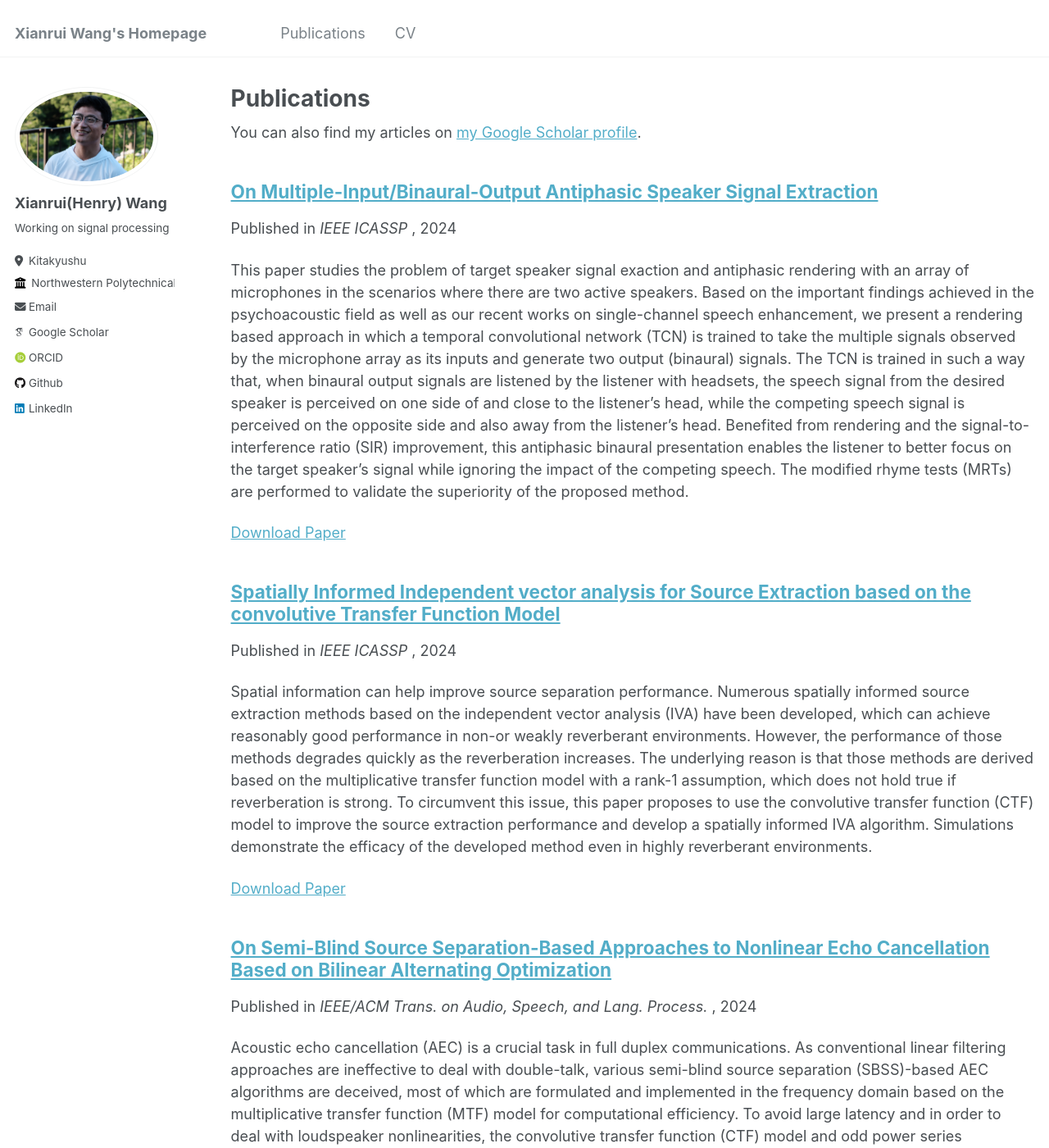
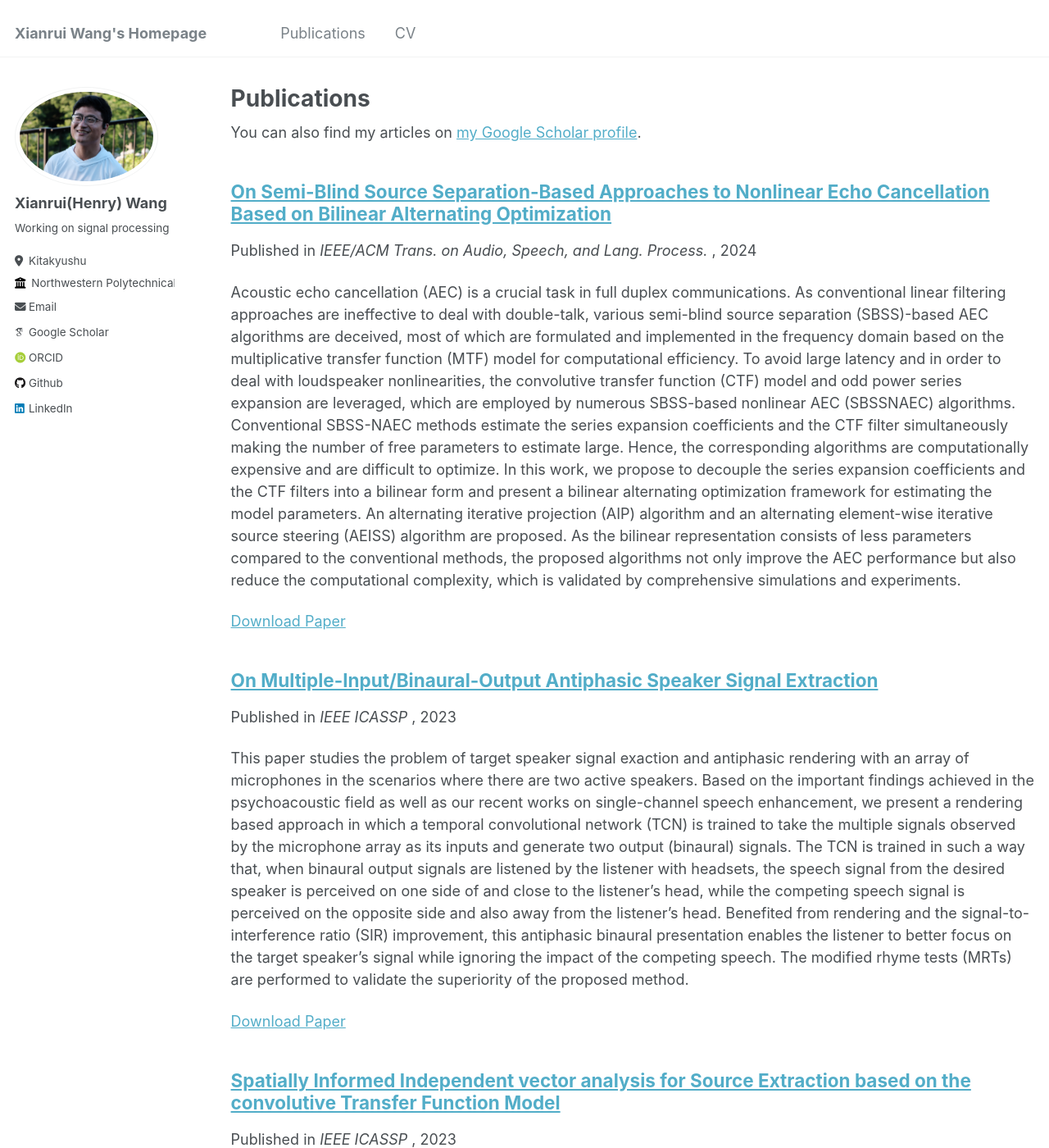
Before and after one commit to XianruiWang/XianruiWang.github.io, a Jekyll site: the page built from _pages/publications.md, in a window 1280 px wide and 1400 px high. Shown: the whole window at 82% size. Built offline with Jekyll 4.4.1, drawn with Linux system fonts in a browser that asks for light colours; some web fonts are replaced; some of the changed text lies outside the part shown.

Commit message:
revise_paper3

```diff
--- a/_publications/2023-06-13-paper-CTFIVA-number-3.md
+++ b/_publications/2023-06-13-paper-CTFIVA-number-3.md
@@ -3,7 +3,7 @@ title: "Spatially Informed Independent vector analysis for Source Extraction bas
 collection: publications
 permalink: /publication/2023-06-13-paper-CTFIVA-number-3
 excerpt: #''
-date: 2024-06-13
+date: 2023-06-13
 venue: 'IEEE ICASSP '
 slidesurl: #'http://academicpages.github.io/files/slides1.pdf'
 paperurl: 'http://XianruiWang.github.io/files/ctfiva_2023.pdf'
--- a/_publications/2023-06-13-paper-MIBO-number-4.md
+++ b/_publications/2023-06-13-paper-MIBO-number-4.md
@@ -3,7 +3,7 @@ title: "On Multiple-Input/Binaural-Output Antiphasic Speaker Signal Extraction"
 collection: publications
 permalink: /publication/2023-06-13-paper-MIBO-number-4
 excerpt: #''
-date: 2024-06-13
+date: 2023-06-13
 venue: 'IEEE ICASSP '
 slidesurl: #'http://academicpages.github.io/files/slides1.pdf'
 paperurl: 'http://XianruiWang.github.io/files/mibo_2023.pdf'
```
